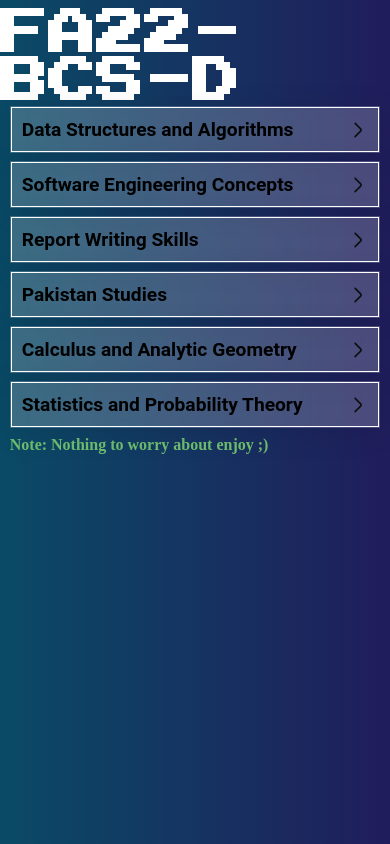
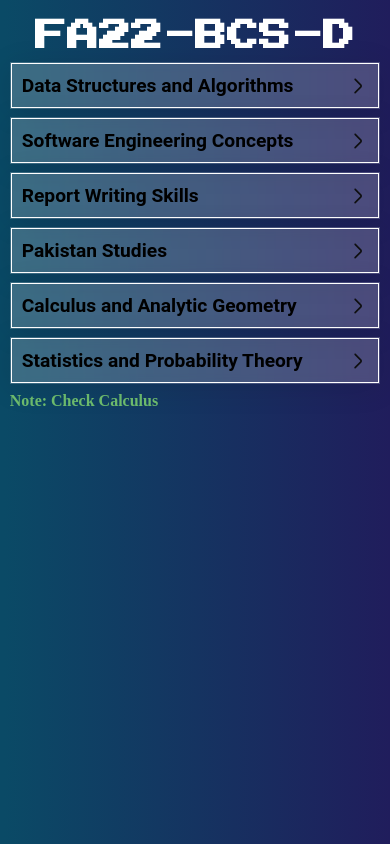
Before and after one commit to bluseel/comsat, a plain HTML site: page index.html in a window 390 px wide. Drawn offline with Linux system fonts and the light colour scheme; a web font is replaced by a local one.

Commit message:
update commit

```diff
--- a/css/index.css
+++ b/css/index.css
@@ -147,7 +147,8 @@ footer{
 
 @media screen and (max-width: 400px) {
   h1{
-    font-size: 3rem;
+    font-size: 2rem;
+    padding: 10px 0 10px 0;
   }
 
   .heading-of-sub-section{
--- a/index.html
+++ b/index.html
@@ -553,7 +553,7 @@
 
             <tr>
               <td>Quiz #1</td>
-              <td>-- --</td>
+              <td>Quiz next week</td>
               <td>-- --</td>
               <td>-- --</td>
             </tr>
@@ -747,7 +747,7 @@
 
 
       <footer>
-        Note: Nothing to worry about enjoy ;)
+        Note: Check Calculus
       </footer>
 
     </section>
```
